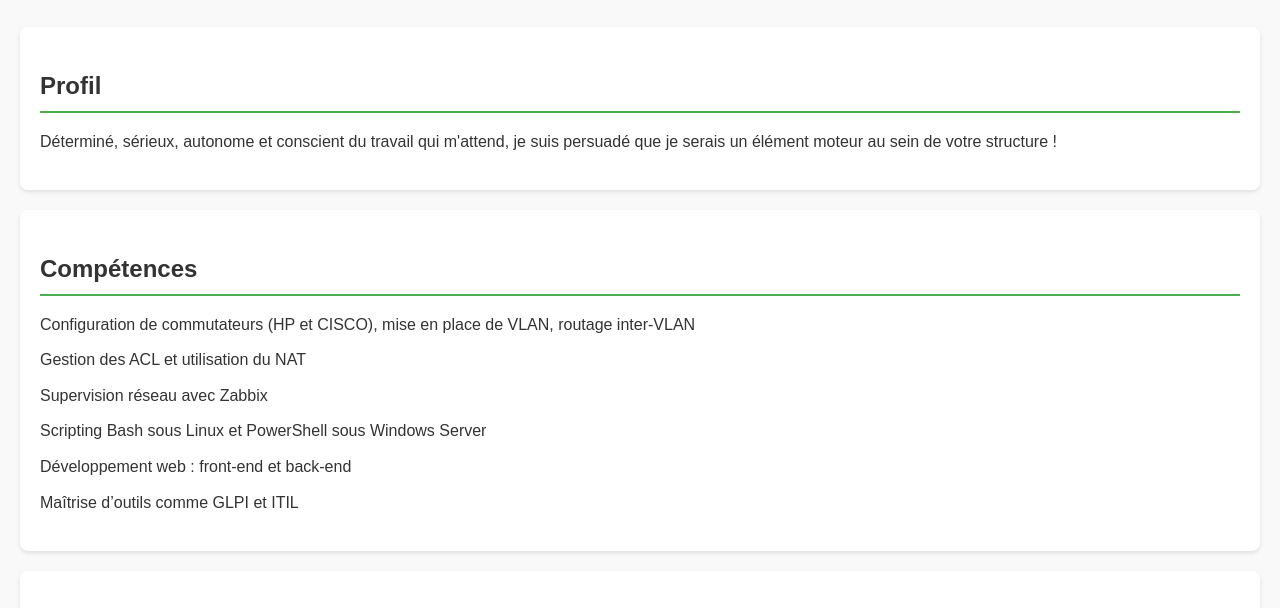
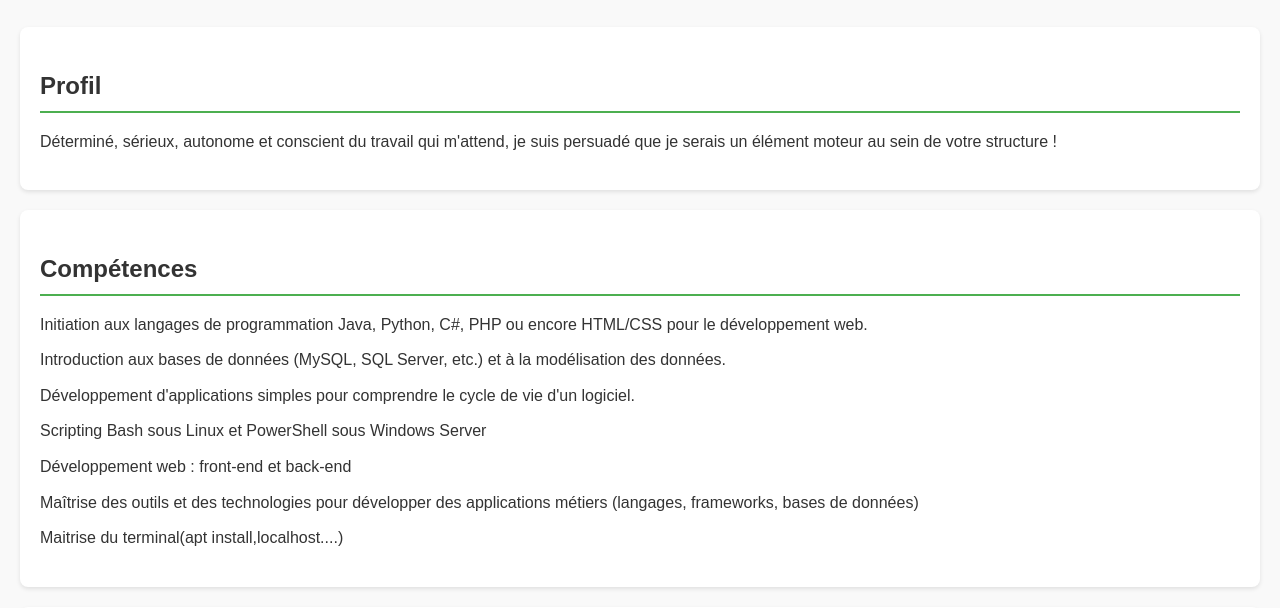
Before and after one commit to Josue4231/Josue4231.github.io, a plain HTML site: page CV.html in a window 1280 px wide. Shown: the part 135-743 px from the top of the page. Drawn offline with Linux system fonts and the light colour scheme.

Commit message:
Update CV.html

```diff
--- a/CV.html
+++ b/CV.html
@@ -71,12 +71,14 @@
 <section>
     <h2>Compétences</h2>
     <ul>
-        <li>Configuration de commutateurs (HP et CISCO), mise en place de VLAN, routage inter-VLAN</li>
-        <li>Gestion des ACL et utilisation du NAT</li>
-        <li>Supervision réseau avec Zabbix</li>
+        <li>Initiation aux langages de programmation Java,  Python, C#, PHP ou encore HTML/CSS pour le développement web.</li>
+        <li>Introduction aux bases de données (MySQL, SQL Server, etc.) et à la modélisation des données.</li>
+        <li>Développement d'applications simples pour comprendre le cycle de vie d'un logiciel.</li>
         <li>Scripting Bash sous Linux et PowerShell sous Windows Server</li>
         <li>Développement web : front-end et back-end</li>
-        <li>Maîtrise d’outils comme GLPI et ITIL</li>
+        <li>Maîtrise des outils et des technologies pour développer des applications métiers (langages, frameworks, bases de données)</li>
+        <li>Maitrise du terminal(apt install,localhost....)</li>
+
     </ul>
 </section>
 
```
